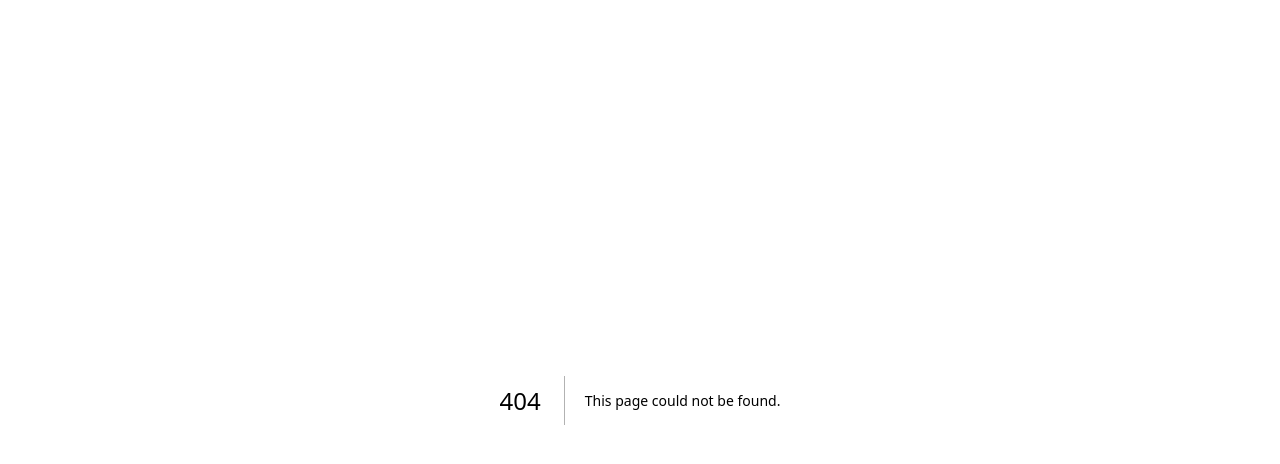
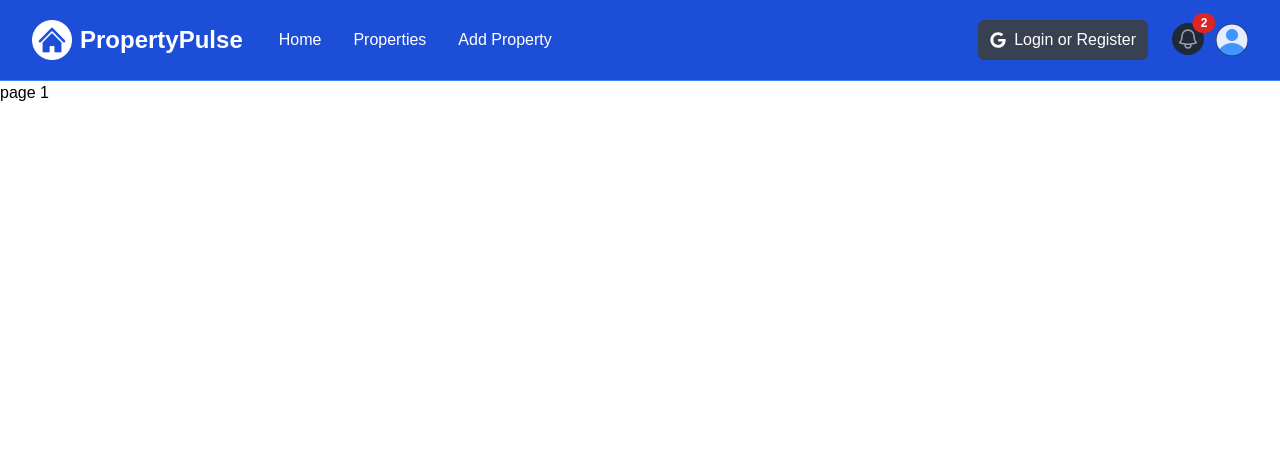
Before and after one commit to janegil-staff/propery-pulse, a Next.js app: page /properties/1 in a window 1280 px wide. Before the commit this address had no page. Shown: the top 464 px of the page. Built offline with nearby package versions, Linux system fonts and the light colour scheme.

Commit message:
Active Links & Conditional Rendering

```diff
--- a/app/layout.js
+++ b/app/layout.js
@@ -1,15 +1,17 @@
-import '@/assets/styles/globals.css';
+import "@/assets/styles/globals.css";
+import Navbar from "@/components/Navbar";
 
 export const metadata = {
-  title: 'Property Pulse',
-  keywords: 'rental, property, real estate',
-  description: 'Find the perfect property'
-}
+  title: "Property Pulse",
+  keywords: "rental, property, real estate",
+  description: "Find the perfect property",
+};
 
 const MainLayout = ({ children }) => {
   return (
     <html>
       <body>
+        <Navbar />
         <main>{children}</main>
       </body>
     </html>
--- a/app/page.js
+++ b/app/page.js
@@ -1,8 +1,12 @@
+import Link from "next/link";
 
 const HomePage = () => {
   return (
-    <div className="text-2xl">page</div>
-  )
-}
+    <>
+      <h1 className="text-3xl">Welcome</h1>
+      <Link href="/properties">Go to properties</Link>
+    </>
+  );
+};
 
 export default HomePage;
--- /dev/null
+++ b/app/properties/[id]/page.js
@@ -0,0 +1,8 @@
+"use client";
+
+const PropertyPage = ({params}) => {
+
+  return <div>page {params.id}</div>;
+};
+
+export default PropertyPage;
--- /dev/null
+++ b/app/properties/add/page.js
@@ -0,0 +1,7 @@
+const AddPropertyPage = () => {
+  return (
+    <div>Add property Page</div>
+  )
+}
+
+export default AddPropertyPage;
--- /dev/null
+++ b/app/properties/page.js
@@ -0,0 +1,7 @@
+const PropertiesPage = () => {
+  return (
+    <div>Properties page</div>
+  )
+}
+
+export default PropertiesPage;
--- /dev/null
+++ b/components/Navbar.js
@@ -0,0 +1,216 @@
+"use client";
+import { useState } from "react";
+import logo from "@/assets/images/logo-white.png";
+import profile from "@/assets/images/profile.png";
+import Image from "next/image";
+import Link from "next/link";
+import { FaGoogle } from "react-icons/fa";
+import { usePathname } from "next/navigation";
+
+const Navbar = () => {
+  const [isMobileMenuOpen, setIsMobileMenuOpen] = useState(false);
+  const [isProfileMenuOpen, setIsProfileMenuOpen] = useState(false);
+
+  const pathname = usePathname();
+  return (
+    <nav className="bg-blue-700 border-b border-blue-500">
+      <div className="mx-auto max-w-7xl px-2 sm:px-6 lg:px-8">
+        <div className="relative flex h-20 items-center justify-between">
+          <div className="absolute inset-y-0 left-0 flex items-center md:hidden">
+            <button
+              type="button"
+              id="mobile-dropdown-button"
+              className="relative inline-flex items-center justify-center rounded-md p-2 text-gray-400 hover:bg-gray-700 hover:text-white focus:outline-none focus:ring-2 focus:ring-inset focus:ring-white"
+              aria-controls="mobile-menu"
+              aria-expanded="false"
+              onClick={() => setIsMobileMenuOpen((prev) => !prev)}
+            >
+              <span className="absolute -inset-0.5"></span>
+              <span className="sr-only">Open main menu</span>
+              <svg
+                className="block h-6 w-6"
+                fill="none"
+                viewBox="0 0 24 24"
+                strokeWidth="1.5"
+                stroke="currentColor"
+                aria-hidden="true"
+              >
+                <path
+                  strokeLinecap="round"
+                  strokeLinejoin="round"
+                  d="M3.75 6.75h16.5M3.75 12h16.5m-16.5 5.25h16.5"
+                />
+              </svg>
+            </button>
+          </div>
+
+          <div className="flex flex-1 items-center justify-center md:items-stretch md:justify-start">
+            <Link className="flex flex-shrink-0 items-center" href="/">
+              <Image className="h-10 w-auto" src={logo} alt="PropertyPulse" />
+
+              <span className="hidden md:block text-white text-2xl font-bold ml-2">
+                PropertyPulse
+              </span>
+            </Link>
+
+            <div className="hidden md:ml-6 md:block">
+              <div className="flex space-x-2">
+                <Link
+                  href="/"
+                  className={`${
+                    pathname === "/" ? "bg-black" : ""
+                  } text-white hover:bg-gray-900 hover:text-white rounded-md px-3 py-2`}
+                >
+                  Home
+                </Link>
+                <Link
+                  href="/properties"
+                  className={`${
+                    pathname === "/properties" ? "bg-black" : ""
+                  } text-white hover:bg-gray-900 hover:text-white rounded-md px-3 py-2`}
+                >
+                  Properties
+                </Link>
+                <Link
+                  href="/properties/add"
+                  className={`${
+                    pathname === "/properties/add" ? "bg-black" : ""
+                  } text-white hover:bg-gray-900 hover:text-white rounded-md px-3 py-2`}
+                >
+                  Add Property
+                </Link>
+              </div>
+            </div>
+          </div>
+
+          <div className="hidden md:block md:ml-6">
+            <div className="flex items-center">
+              <button className="flex items-center text-white bg-gray-700 hover:bg-gray-900 hover:text-white rounded-md px-3 py-2">
+                <FaGoogle className="text-white mr-2" />
+                <span>Login or Register</span>
+              </button>
+            </div>
+          </div>
+
+          <div className="absolute inset-y-0 right-0 flex items-center pr-2 md:static md:inset-auto md:ml-6 md:pr-0">
+            <Link href="/message" className="relative group">
+              <button
+                type="button"
+                className="relative rounded-full bg-gray-800 p-1 text-gray-400 hover:text-white focus:outline-none focus:ring-2 focus:ring-white focus:ring-offset-2 focus:ring-offset-gray-800"
+              >
+                <span className="absolute -inset-1.5"></span>
+                <span className="sr-only">View notifications</span>
+                <svg
+                  className="h-6 w-6"
+                  fill="none"
+                  viewBox="0 0 24 24"
+                  strokeWidth="1.5"
+                  stroke="currentColor"
+                  aria-hidden="true"
+                >
+                  <path
+                    strokeLinecap="round"
+                    strokeLinejoin="round"
+                    d="M14.857 17.082a23.848 23.848 0 005.454-1.31A8.967 8.967 0 0118 9.75v-.7V9A6 6 0 006 9v.75a8.967 8.967 0 01-2.312 6.022c1.733.64 3.56 1.085 5.455 1.31m5.714 0a24.255 24.255 0 01-5.714 0m5.714 0a3 3 0 11-5.714 0"
+                  />
+                </svg>
+              </button>
+              <span className="absolute top-0 right-0 inline-flex items-center justify-center px-2 py-1 text-xs font-bold leading-none text-white transform translate-x-1/2 -translate-y-1/2 bg-red-600 rounded-full">
+                2
+              </span>
+            </Link>
+
+            <div className="relative ml-3">
+              <div>
+                <button
+                  type="button"
+                  className="relative flex rounded-full bg-gray-800 text-sm focus:outline-none focus:ring-2 focus:ring-white focus:ring-offset-2 focus:ring-offset-gray-800"
+                  id="user-menu-button"
+                  aria-expanded="false"
+                  aria-haspopup="true"
+                  onClick={() => setIsProfileMenuOpen((prev) => !prev)}
+                >
+                  <span className="absolute -inset-1.5"></span>
+                  <span className="sr-only">Open user menu</span>
+                  <Image
+                    className="h-8 w-8 rounded-full"
+                    src={profile}
+                    alt=""
+                  />
+                </button>
+              </div>
+              {isProfileMenuOpen && (
+                <div
+                  id="user-menu"
+                  className="hidden absolute right-0 z-10 mt-2 w-48 origin-top-right rounded-md bg-white py-1 shadow-lg ring-1 ring-black ring-opacity-5 focus:outline-none"
+                  role="menu"
+                  aria-orientation="vertical"
+                  aria-labelledby="user-menu-button"
+                  tabIndex="-1"
+                >
+                  <Link
+                    href="/profile"
+                    className="block px-4 py-2 text-sm text-gray-700"
+                    role="menuitem"
+                    tabIndex="-1"
+                    id="user-menu-item-0"
+                  >
+                    Your Profile
+                  </Link>
+                  <Link
+                    href="/saved-properties"
+                    className="block px-4 py-2 text-sm text-gray-700"
+                    role="menuitem"
+                    tabIndex="-1"
+                    id="user-menu-item-2"
+                  >
+                    Saved Properties
+                  </Link>
+                  <button
+                    className="block px-4 py-2 text-sm text-gray-700"
+                    role="menuitem"
+                    tabIndex="-1"
+                    id="user-menu-item-2"
+                  >
+                    Sign Out
+                  </button>
+                </div>
+              )}
+            </div>
+          </div>
+        </div>
+      </div>
+
+      {isMobileMenuOpen && (
+        <div id="mobile-menu">
+          <div className="space-y-1 px-2 pb-3 pt-2">
+            <Link
+              href="/"
+              className={`${pathname === '/' ? 'bg-black' : ''} text-white block rounded-md px-3 py-2 text-base font-medium`}
+            >
+              Home
+            </Link>
+            <Link
+              href="/properties"
+              className={`${pathname === '/properties' ? 'bg-black' : ''} text-white block rounded-md px-3 py-2 text-base font-medium`}
+            >
+              Properties
+            </Link>
+            <Link
+              href="/properties/add"
+              className={`${pathname === '/properties/add' ? 'bg-black' : ''} text-white block rounded-md px-3 py-2 text-base font-medium`}
+            >
+              Add Property
+            </Link>
+            <button className="flex items-center text-white bg-gray-700 hover:bg-gray-900 hover:text-white rounded-md px-3 py-2 my-5">
+              <i className="fa-brands fa-google mr-2"></i>
+              <span>Login or Register</span>
+            </button>
+          </div>
+        </div>
+      )}
+    </nav>
+  );
+};
+
+export default Navbar;
--- a/package.json
+++ b/package.json
@@ -9,9 +9,10 @@
     "lint": "next lint"
   },
   "dependencies": {
+    "next": "15.0.3",
     "react": "19.0.0-rc-66855b96-20241106",
     "react-dom": "19.0.0-rc-66855b96-20241106",
-    "next": "15.0.3"
+    "react-icons": "^5.3.0"
   },
   "devDependencies": {
     "postcss": "^8",
--- a/tailwind.config.js
+++ b/tailwind.config.js
@@ -11,7 +11,7 @@
         sans: ['poppins', 'sans-serif']
       },
       gridTemplateColumns: {
-        '70/30': '70% 28%'
+        '70/30': '70% 28%',
       }
     },
   },
```
Also changed, not shown: 1 other file (tests, documents, lock files or other folders).
